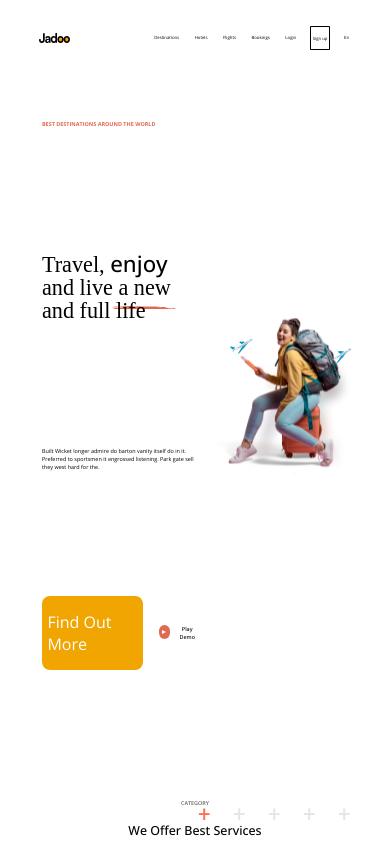
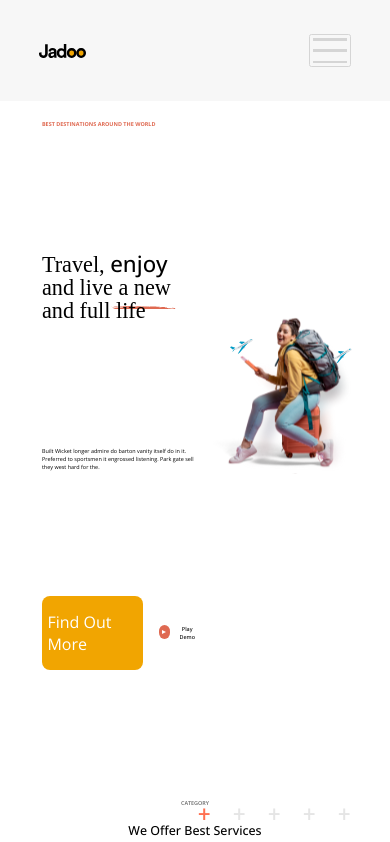
Before and after one commit to souheibriache/travel-app, a React (Create React App) app: page / in a window 390 px wide. Shown: the top 842 px of the page. Built offline with nearby package versions, Linux system fonts and the light colour scheme; the HTML template or start-up script is replaced by a standard one; a web font is replaced by a local one.

Commit message:
'widescreens'

```diff
--- a/src/components/firstSection/FirstSection.css
+++ b/src/components/firstSection/FirstSection.css
@@ -104,6 +104,7 @@
 .first__section .decore{
     position: absolute;
     max-width: 50vw;
+    width: 50vw;
     top: -35vh;
     right: -13vw;
     z-index: -1;
--- a/src/components/footer/Footer.css
+++ b/src/components/footer/Footer.css
@@ -94,6 +94,10 @@
     box-shadow: 0 0 1.5vw #00000022;
 }
 
+.footer__section .footer__social .social__icon i{
+    font-size: 1.2vw;
+}
+
 .footer__section .footer__discover{
     font-weight: 600;
     font-size: 1.4vw;
--- a/src/components/topbar/Topbar.css
+++ b/src/components/topbar/Topbar.css
@@ -64,3 +64,76 @@
     background-color: #000;
     color: #fff;
 }
+
+.topbar__toggle{
+    border: .2vw solid #D5D5D5;
+    height: 3vh;
+    width: 4vh;
+    border-radius: .6vw;
+    display: flex;
+    flex-direction: column;
+    align-items: center;
+    justify-content: space-between;
+    padding: .8vw;
+    cursor: pointer;
+    display: none;
+}
+
+.topbar__toggle div{
+    /* border: 2px solid #D5D5D5; */
+    width: 100%;
+    height: .3vh;
+    background-color: #D5D5D5;
+}
+
+@media(max-width: 1024px){
+    .topbar{
+        background-color: #F5F5F5CC;
+        height: 12vh;
+        /* position: relative; */
+    }
+
+.topbar__left img{
+    width: 12vw;
+}
+
+
+
+.topbar__toggle{
+    display: flex;
+
+}
+
+
+.topbar__right .topbar__menu{
+    display: none;
+    transition: .4s ease !important;
+    /* right: -100vw; */
+}
+
+.active__menu{
+    display: flex !important;
+    flex-direction: column;
+    top: 12vh;
+    position: absolute;
+    background-color: #F5F5F5CC;
+    width:100vw;
+    align-items: center;
+    right:0;
+    transition: .4s ease;
+
+}
+
+
+
+
+.topbar__menu__item{
+    margin-left: 0;
+    margin: 10px 0;
+    font-size: 16px;
+}
+
+.sign__up{
+    border: none ;
+}
+}
--- a/src/components/topbar/Topbar.js
+++ b/src/components/topbar/Topbar.js
@@ -2,7 +2,8 @@ import React, { useEffect, useState } from 'react'
 import './Topbar.css'
 function Topbar() {
 
-    const [colorChange, setColorchange] = useState(false);
+  const [colorChange, setColorchange] = useState(false);
+  const [topbar, settopbbar] = useState(false);
   const changeNavbarColor = () =>{
      if(window.scrollY >= 50){
        setColorchange(true);
@@ -21,7 +22,12 @@ function Topbar() {
                 <img src="/images/Logo.svg" alt="" />
             </div>
             <div className="topbar__right">
-                <ul className="topbar__menu" >
+                <div className="topbar__toggle  " onClick={() => settopbbar(!topbar)} >
+                  <div></div>
+                  <div></div>
+                  <div></div>
+                </div>
+                <ul className={ topbar ?  "topbar__menu active__menu" : "topbar__menu"} >
                     <li className="topbar__menu__item" >Destinations</li>
                     <li className="topbar__menu__item" >Hotels</li>
                     <li className="topbar__menu__item" >Flights</li>
```
